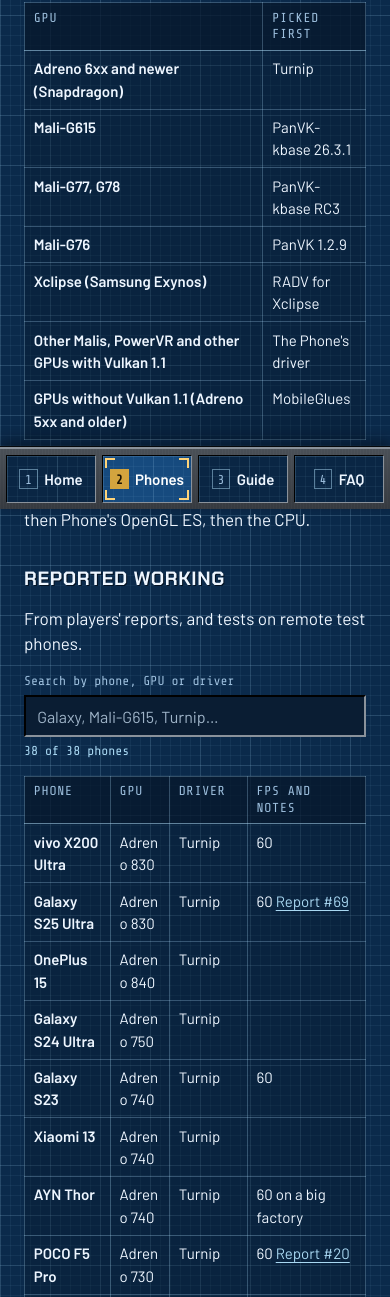
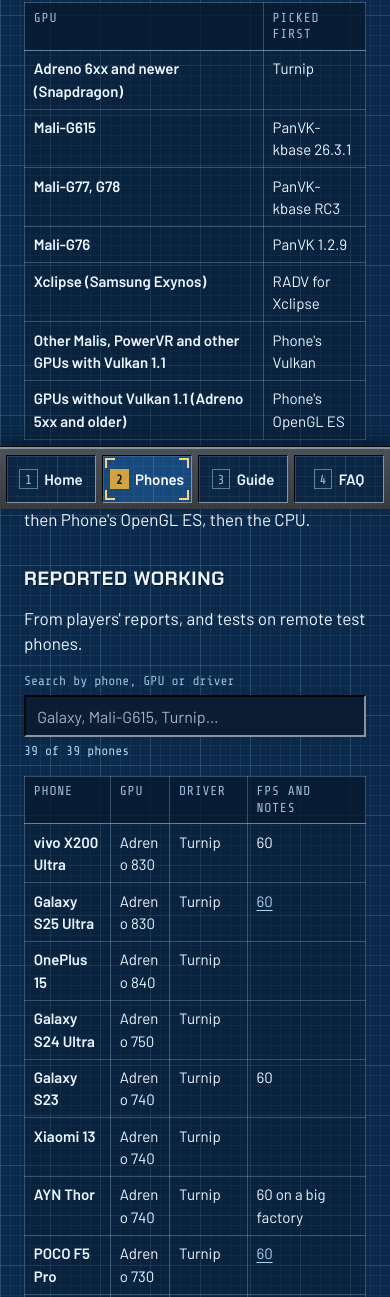
Before and after one commit to JulioFerrero/pocket-foundry-site, an Astro site: page /phones in a window 390 px wide. Shown: the part 335-1632 px from the top of the page. Built offline with nearby package versions, Linux system fonts and the light colour scheme; Astro itself is replaced by a stand-in of ours.

Commit message:
Phones: a reported phone's notes are the link to its report, not a Report #N after them

```diff
--- a/scripts/fetch-data.mjs
+++ b/scripts/fetch-data.mjs
@@ -53,7 +53,8 @@ function table(markdown, heading) {
   return rows.slice(2); // header and separator
 }
 
-const issues = (cell) => [...cell.matchAll(/\[#(\d+)\]/g)].map((match) => Number(match[1]));
+/** A cell's first link: where its row comes from, an issue or another page. */
+const link = (cell) => cell.match(/\]\((https?:\/\/[^)\s]+)\)/)?.[1] ?? null;
 const plain = (cell) =>
   cell
     .replace(/\(\[#\d+\]\([^)]*\)(, \[#\d+\]\([^)]*\))*\)/g, '')
@@ -82,7 +83,7 @@ const phones = table(phonesMd, '## Reported working').map(([phone, gpu, driver,
   gpu: plain(gpu),
   driver: plain(driver),
   notes: plain(fps),
-  issues: issues(fps),
+  link: link(fps),
 }));
 
 await mkdir('src/data', { recursive: true });
--- a/src/data/gpus.json
+++ b/src/data/gpus.json
@@ -21,10 +21,10 @@
   },
   {
     "gpu": "Other Malis, PowerVR and other GPUs with Vulkan 1.1",
-    "driver": "The Phone's driver"
+    "driver": "Phone's Vulkan"
   },
   {
     "gpu": "GPUs without Vulkan 1.1 (Adreno 5xx and older)",
-    "driver": "MobileGlues"
+    "driver": "Phone's OpenGL ES"
   }
 ]
--- a/src/data/phones.json
+++ b/src/data/phones.json
@@ -4,311 +4,272 @@
     "gpu": "Adreno 830",
     "driver": "Turnip",
     "notes": "60",
-    "issues": []
+    "link": null
   },
   {
     "phone": "Galaxy S25 Ultra",
     "gpu": "Adreno 830",
     "driver": "Turnip",
     "notes": "60",
-    "issues": [
-      69
-    ]
+    "link": "https://github.com/JulioFerrero/pocket-foundry/issues/69"
   },
   {
     "phone": "OnePlus 15",
     "gpu": "Adreno 840",
     "driver": "Turnip",
     "notes": "",
-    "issues": []
+    "link": null
   },
   {
     "phone": "Galaxy S24 Ultra",
     "gpu": "Adreno 750",
     "driver": "Turnip",
     "notes": "",
-    "issues": []
+    "link": null
   },
   {
     "phone": "Galaxy S23",
     "gpu": "Adreno 740",
     "driver": "Turnip",
     "notes": "60",
-    "issues": []
+    "link": null
   },
   {
     "phone": "Xiaomi 13",
     "gpu": "Adreno 740",
     "driver": "Turnip",
     "notes": "",
-    "issues": []
+    "link": null
   },
   {
     "phone": "AYN Thor",
     "gpu": "Adreno 740",
     "driver": "Turnip",
     "notes": "60 on a big factory",
-    "issues": []
+    "link": null
   },
   {
     "phone": "POCO F5 Pro",
     "gpu": "Adreno 730",
     "driver": "Turnip",
     "notes": "60",
-    "issues": [
-      20
-    ]
+    "link": "https://github.com/JulioFerrero/pocket-foundry/issues/20"
   },
   {
     "phone": "Galaxy Z Fold 8 Ultra",
     "gpu": "Adreno",
     "driver": "Turnip",
     "notes": "Folded and unfolded",
-    "issues": []
+    "link": null
   },
   {
     "phone": "Retroid Pocket Flip 2",
     "gpu": "Adreno 650",
     "driver": "Turnip",
     "notes": "",
-    "issues": []
+    "link": null
   },
   {
     "phone": "Galaxy S20 FE",
     "gpu": "Adreno 650",
     "driver": "Turnip",
-    "notes": "",
-    "issues": [
-      12
-    ]
+    "notes": "Plays",
+    "link": "https://github.com/JulioFerrero/pocket-foundry/issues/12"
   },
   {
     "phone": "Redmi Note 10 Pro",
     "gpu": "Adreno 618",
     "driver": "Turnip",
-    "notes": "",
-    "issues": [
-      17
-    ]
+    "notes": "Plays",
+    "link": "https://github.com/JulioFerrero/pocket-foundry/issues/17"
   },
   {
     "phone": "Nothing Phone (1)",
     "gpu": "Adreno 642L",
     "driver": "Freedreno",
     "notes": "",
-    "issues": []
+    "link": null
   },
   {
     "phone": "POCO X5 Pro 5G",
     "gpu": "Adreno 642L",
     "driver": "Freedreno",
-    "notes": "",
-    "issues": [
-      36
-    ]
+    "notes": "Plays",
+    "link": "https://github.com/JulioFerrero/pocket-foundry/issues/36"
   },
   {
     "phone": "Galaxy S25 FE",
     "gpu": "Xclipse 940",
     "driver": "RADV for Xclipse",
     "notes": "60",
-    "issues": [
-      18
-    ]
+    "link": "https://github.com/JulioFerrero/pocket-foundry/issues/18"
   },
   {
     "phone": "Galaxy A56",
     "gpu": "Xclipse 540",
     "driver": "RADV for Xclipse",
     "notes": "54–59",
-    "issues": [
-      62
-    ]
+    "link": "https://github.com/JulioFerrero/pocket-foundry/issues/62"
   },
   {
     "phone": "realme 16 Pro",
     "gpu": "Mali-G615",
     "driver": "PanVK-kbase 26.3.1",
     "notes": "60, High sprites",
-    "issues": [
-      35
-    ]
+    "link": "https://github.com/JulioFerrero/pocket-foundry/issues/35"
   },
   {
     "phone": "Xiaomi 14T",
     "gpu": "Mali-G615",
     "driver": "PanVK-kbase 26.3.1",
     "notes": "46–59, High sprites",
-    "issues": []
+    "link": null
   },
   {
     "phone": "Poco X6 Pro",
     "gpu": "Mali-G615",
-    "driver": "Phone's driver",
+    "driver": "Phone's Vulkan",
     "notes": "60",
-    "issues": [
-      10
-    ]
+    "link": "https://github.com/JulioFerrero/pocket-foundry/issues/10"
   },
   {
     "phone": "Tecno Camon 50 Ultra",
     "gpu": "Mali-G615",
-    "driver": "MobileGlues",
+    "driver": "Phone's OpenGL ES",
     "notes": "60",
-    "issues": [
-      76
-    ]
+    "link": "https://github.com/JulioFerrero/pocket-foundry/issues/76"
   },
   {
     "phone": "Xiaomi 11T",
     "gpu": "Mali-G77",
     "driver": "PanVK-kbase RC3",
     "notes": "60, High sprites",
-    "issues": [
-      55
-    ]
+    "link": "https://github.com/JulioFerrero/pocket-foundry/issues/55"
   },
   {
     "phone": "Galaxy S20",
     "gpu": "Mali-G77",
     "driver": "PanVK-kbase RC3",
     "notes": "37–45",
-    "issues": []
+    "link": null
   },
   {
     "phone": "Pixel 6",
     "gpu": "Mali-G78",
     "driver": "PanVK-kbase RC3",
     "notes": "Medium sprites",
-    "issues": [
-      11
-    ]
+    "link": "https://github.com/JulioFerrero/pocket-foundry/issues/11"
   },
   {
     "phone": "Huawei P30",
     "gpu": "Mali-G76",
     "driver": "PanVK 1.2.9",
     "notes": "60",
-    "issues": [
-      56
-    ]
+    "link": "https://github.com/JulioFerrero/pocket-foundry/issues/56"
   },
   {
     "phone": "Galaxy S10",
     "gpu": "Mali-G76",
     "driver": "PanVK 1.2.9",
     "notes": "17–37",
-    "issues": []
+    "link": null
   },
   {
     "phone": "Pixel 8",
     "gpu": "Mali-G715",
-    "driver": "Phone's driver",
+    "driver": "Phone's Vulkan",
     "notes": "60, Medium sprites",
-    "issues": [
-      13
-    ]
+    "link": "https://github.com/JulioFerrero/pocket-foundry/issues/13"
   },
   {
     "phone": "Xiaomi 15T Pro",
     "gpu": "Mali-G925",
-    "driver": "Phone's driver",
+    "driver": "Phone's Vulkan",
     "notes": "60, Medium sprites",
-    "issues": [
-      2
-    ]
+    "link": "https://github.com/JulioFerrero/pocket-foundry/issues/2"
   },
   {
     "phone": "OnePlus Nord 3 5G",
     "gpu": "Mali-G710",
-    "driver": "Phone's driver",
-    "notes": "About 40, High sprites",
-    "issues": [
-      30
-    ]
+    "driver": "Phone's OpenGL ES",
+    "notes": "60, highest settings",
+    "link": "https://github.com/JulioFerrero/pocket-foundry/issues/30"
   },
   {
     "phone": "Redmi Note 13 Pro+",
     "gpu": "Mali-G610",
-    "driver": "Phone's driver",
+    "driver": "Phone's Vulkan",
     "notes": "30–46, Medium sprites",
-    "issues": [
-      27
-    ]
+    "link": "https://github.com/JulioFerrero/pocket-foundry/issues/27"
   },
   {
     "phone": "Galaxy A54",
     "gpu": "Mali-G68",
-    "driver": "Phone's driver",
+    "driver": "Phone's Vulkan",
     "notes": "60",
-    "issues": [
-      64
-    ]
+    "link": "https://github.com/JulioFerrero/pocket-foundry/issues/64"
+  },
+  {
+    "phone": "Galaxy A34 5G",
+    "gpu": "Mali-G68",
+    "driver": "Phone's OpenGL ES",
+    "notes": "22–60, Medium sprites, Space Age",
+    "link": "https://github.com/JulioFerrero/pocket-foundry/issues/53"
   },
   {
     "phone": "Poco M6 Pro 4G",
     "gpu": "Mali-G57",
-    "driver": "Phone's driver",
+    "driver": "Phone's Vulkan",
     "notes": "50–60",
-    "issues": [
-      51
-    ]
+    "link": "https://github.com/JulioFerrero/pocket-foundry/issues/51"
   },
   {
     "phone": "Galaxy XCover7",
     "gpu": "Mali-G57",
-    "driver": "MobileGlues",
+    "driver": "Phone's OpenGL ES",
     "notes": "55–60",
-    "issues": []
+    "link": null
   },
   {
     "phone": "Galaxy Tab S6 Lite",
     "gpu": "Mali-G72",
-    "driver": "Phone's driver",
+    "driver": "Phone's Vulkan",
     "notes": "29–60, Medium sprites",
-    "issues": [
-      59
-    ]
+    "link": "https://github.com/JulioFerrero/pocket-foundry/issues/59"
   },
   {
     "phone": "Infinix Hot 60i",
     "gpu": "Mali-G52",
-    "driver": "Phone's driver",
+    "driver": "Phone's Vulkan",
     "notes": "35–52, Medium sprites",
-    "issues": [
-      1
-    ]
+    "link": "https://github.com/JulioFerrero/pocket-foundry/issues/1"
   },
   {
     "phone": "Redmi 12C",
     "gpu": "Mali-G52",
-    "driver": "MobileGlues",
+    "driver": "Phone's OpenGL ES",
     "notes": "50–60",
-    "issues": [
-      71
-    ]
+    "link": "https://github.com/JulioFerrero/pocket-foundry/issues/71"
   },
   {
     "phone": "Redmi 12",
     "gpu": "Mali-G52",
-    "driver": "MobileGlues",
+    "driver": "Phone's OpenGL ES",
     "notes": "45–60",
-    "issues": []
+    "link": null
   },
   {
     "phone": "Redmi Note 9",
     "gpu": "Mali-G52",
     "driver": "PanVK 1.2.9",
     "notes": "25–32",
-    "issues": [
-      21
-    ]
+    "link": "https://github.com/JulioFerrero/pocket-foundry/issues/21"
   },
   {
     "phone": "Pixel 10 Pro",
     "gpu": "PowerVR",
-    "driver": "Phone's driver",
+    "driver": "Phone's Vulkan",
     "notes": "58–60, High sprites",
-    "issues": []
+    "link": null
   }
 ]
--- a/src/data/release.json
+++ b/src/data/release.json
@@ -1,6 +1,6 @@
 {
-  "version": "0.8.18",
-  "url": "https://github.com/JulioFerrero/pocket-foundry/releases/tag/v0.8.18",
-  "apk": "https://github.com/JulioFerrero/pocket-foundry/releases/download/v0.8.18/pocket-foundry-0.8.18.apk",
-  "date": "2026-11-13T17:49:26Z"
+  "version": "0.9.1",
+  "url": "https://github.com/JulioFerrero/pocket-foundry/releases/tag/v0.9.1",
+  "apk": "https://github.com/JulioFerrero/pocket-foundry/releases/download/v0.9.1/pocket-foundry-0.9.1.apk",
+  "date": "2026-11-16T10:45:24Z"
 }
--- a/src/i18n/en.json
+++ b/src/i18n/en.json
@@ -90,7 +90,6 @@
       "gpu": "GPU",
       "driver": "Driver",
       "notes": "FPS and notes",
-      "issue": "Report #{number}",
       "count": "{shown} of {total} phones",
       "empty": "No phone matches.",
       "source": "From players' reports, and tests on remote test phones."
--- a/src/links.ts
+++ b/src/links.ts
@@ -7,5 +7,4 @@ export const links = {
   licence: `${REPO}/blob/main/LICENSE`,
   obtainium:
     'https://apps.obtainium.imranr.dev/redirect?r=obtainium://app/%7B%22id%22%3A%22app.pocketfoundry%22%2C%22url%22%3A%22https%3A%2F%2Fgithub.com%2FJulioFerrero%2Fpocket-foundry%22%2C%22author%22%3A%22JulioFerrero%22%2C%22name%22%3A%22Pocket%20Foundry%22%7D',
-  issue: (number: number) => `${REPO}/issues/${number}`,
 };
--- a/src/pages/phones.astro
+++ b/src/pages/phones.astro
@@ -44,12 +44,7 @@ const { t } = useTranslations(Astro.currentLocale);
             <th scope="row">{row.phone}</th>
             <td>{row.gpu}</td>
             <td>{row.driver}</td>
-            <td>
-              {row.notes}
-              {row.issues.map((number) => (
-                <> <a href={links.issue(number)}>{t('phones.list.issue', { number })}</a></>
-              ))}
-            </td>
+            <td>{row.link ? <a href={row.link}>{row.notes}</a> : row.notes}</td>
           </tr>
         ))}
       </tbody>
```
Also changed, not shown: src/content/guide.en.md (+4 -0 lines).
